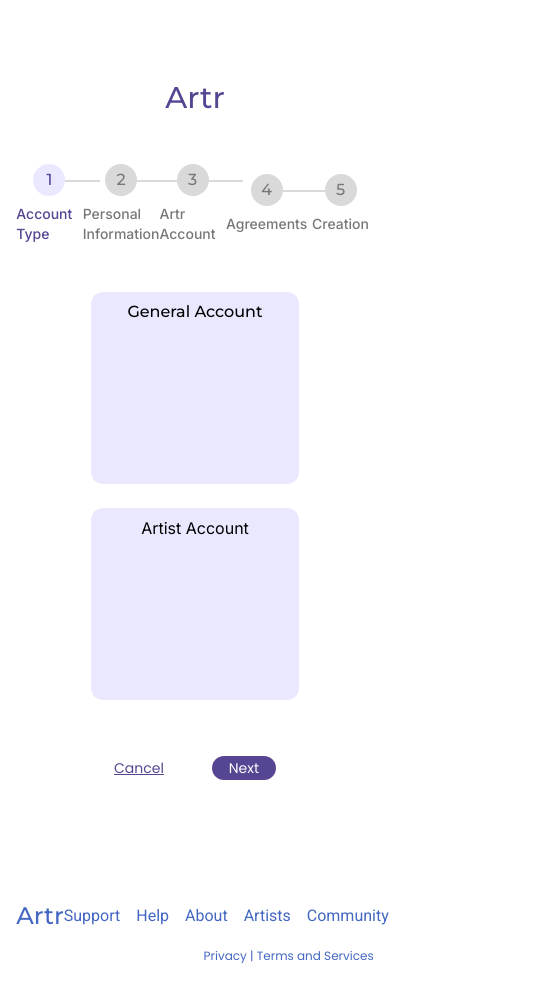
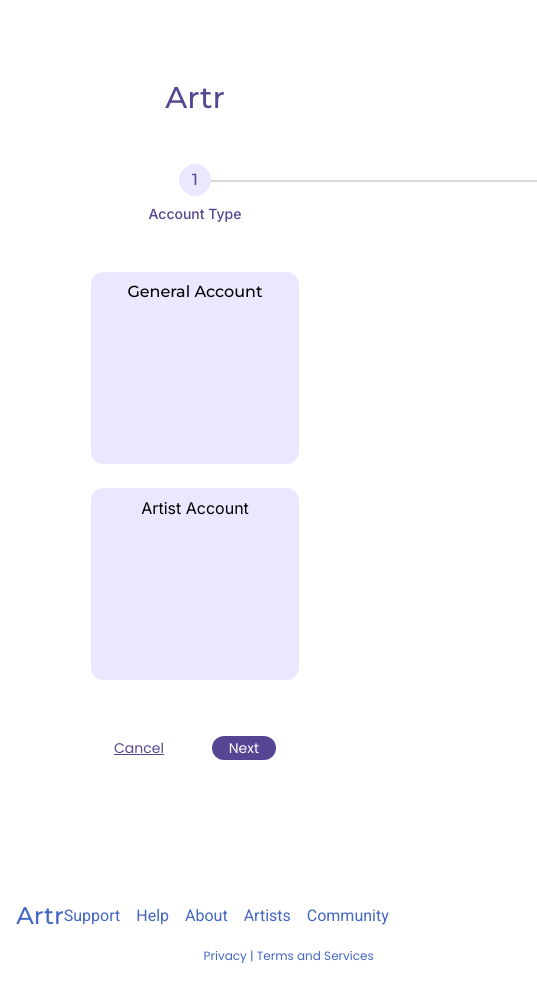
Before and after one commit to ArtrOfficial/Artr, a Next.js app in the folder artr/: page /pages/SignUpPage in a window 390 px wide. Shown: the whole page, 537 px wide, since content can reach past the window. Built offline with nearby package versions, Linux system fonts and the light colour scheme.

Commit message:
style: implement progress bar node style. must fix bars

```diff
--- /dev/null
+++ b/artr/app/components/SmallProgressBar.js
@@ -0,0 +1,34 @@
+import React from 'react';
+
+function SmallProgressBar({ currentStep, steps }) {
+  return (
+    <div className="flex justify-between items-center w-11/12 sm:w-10/12 md:w-9/12 lg:w-8/12 mb-6">
+      {steps.map((step, index) => {
+        if (index === currentStep - 1) {
+          return (
+            <div key={index} className="flex flex-col items-center relative w-full">
+              <div
+                className={`flex justify-center items-center w-8 h-8 rounded-full montserrat-med
+                  ${currentStep > index ? 'bg-lilac text-customPurple' : 'bg-gray text-darkGray'}`}
+              >
+                {index + 1}
+              </div>
+              <div className={`mt-2 text-sm inter-med ${currentStep > index ? 'text-customPurple' : 'text-darkGray'}`}>
+                {step}
+              </div>
+              {index !== steps.length - 1 && (
+                <div
+                  className={`absolute top-4 h-0.5 w-full
+                    ${currentStep > index + 1 ? 'bg-lilac' : 'bg-gray'}`}
+                  style={{ left: 'calc(50% + 1rem)', width: 'calc(100% - 2rem)' }}
+                />
+              )}
+            </div>
+          );
+        }
+      })}
+    </div>
+  );
+}
+
+export default SmallProgressBar;
--- a/artr/app/pages/SignUpPage/SignUp.js
+++ b/artr/app/pages/SignUpPage/SignUp.js
@@ -1,6 +1,6 @@
 "use client"
 
-import React, { useState } from 'react';
+import React, { useEffect, useState } from 'react';
 import ProgressBar from '../../components/ProgressBar';
 import SignUp1 from './SignUp1';
 import SignUp2 from './SignUp2';
@@ -8,12 +8,14 @@ import SignUp3 from './SignUp3';
 import SignUp4 from './SignUp4';
 import SignUp5 from './SignUp5';
 import NewArtistProfile from './NewArtistProfile';
+import SmallProgressBar from '@/app/components/SmallProgressBar';
 
 const steps = ['Account Type', 'Personal Information', 'Artr Account', 'Agreements', 'Creation'];
 
 function SignUp() {
   const [currentStep, setCurrentStep] = useState(1);
   const [isChecked, setCheckBox] = useState(false);
+  const [isSmallScreen, setIsSmallScreen] = useState(false);
 
   const handleNext = () => {
     if (currentStep === 4 && !isChecked) {
@@ -24,13 +26,31 @@ function SignUp() {
     setCurrentStep((prevStep) => Math.min(prevStep + 1, 6));
   };
 
+  useEffect(() => {
+    const handleResize = () => {
+      setIsSmallScreen(window.innerWidth <= 768);
+    };
+
+    handleResize();
+
+    window.addEventListener('resize', handleResize);
+
+    return () => {
+      window.removeEventListener('resize', handleResize);
+    };
+  }, []);
+
 
   return (
     <div className="flex flex-col items-center min-h-screen">
       <div className='mb-6 mt-20'>
         {currentStep < 6 && <div className="mb-6 montserrat-med text-customPurple text-3xl">Artr</div>}
       </div>
-      {currentStep < 6 && <ProgressBar currentStep={currentStep} steps={steps} />}
+      {currentStep < 6 && (isSmallScreen ? (
+        <SmallProgressBar currentStep={currentStep} steps={steps} />
+      ) : (
+        <ProgressBar currentStep={currentStep} steps={steps} />
+      ))}
       <div>
         {currentStep === 1 && <SignUp1 />}
 
```
